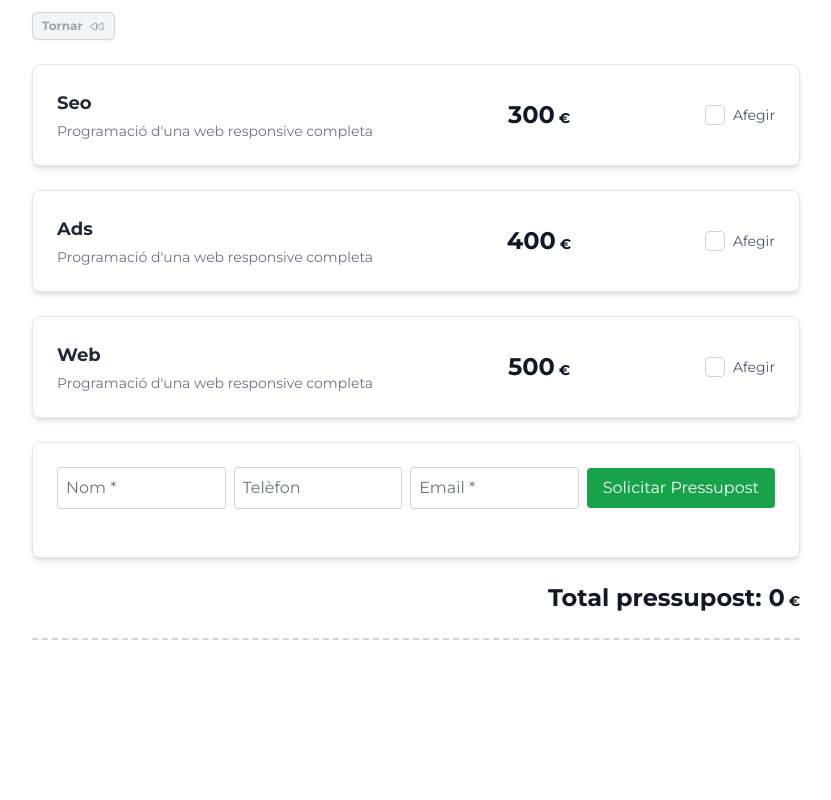
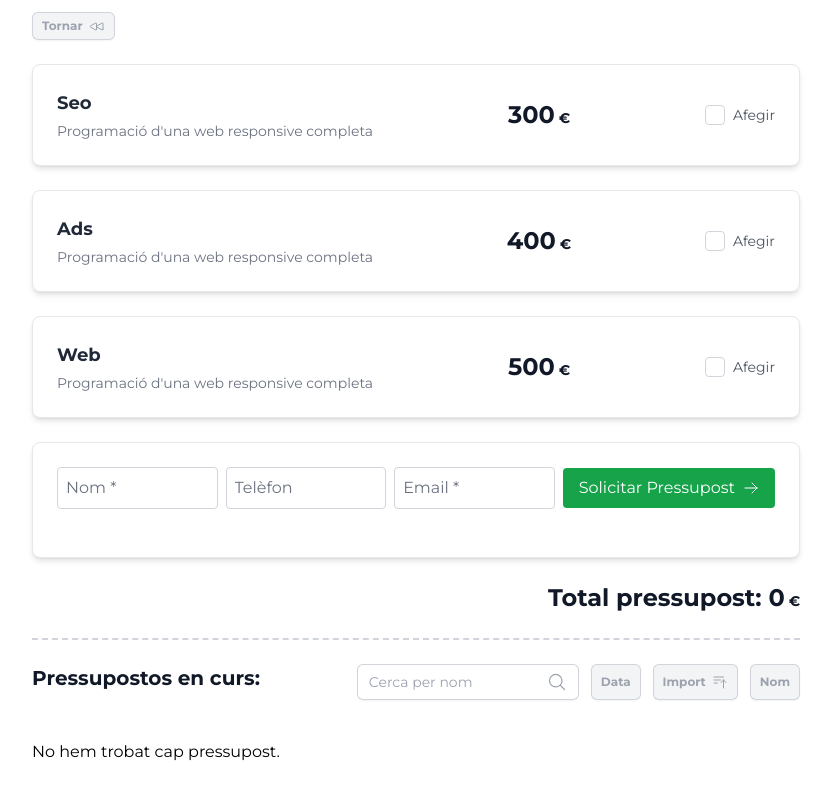
Before and after one commit to gogamar/pressupostos, a React (Vite) app: page /calculadora in a window 1280 px wide. Shown: the part 304-1104 px from the top of the page, without its empty margins (224-1055 px from the left). Before the commit the page ends 1000 px from the top, so only its background shows below. Built offline with nearby package versions, Linux system fonts and the light colour scheme.

Commit message:
Add search input

```diff
--- a/src/components/QuoteList.jsx
+++ b/src/components/QuoteList.jsx
@@ -1,35 +1,49 @@
 import { useState } from "react";
-
 import { getSortedQuotes } from "../utils/sortUtils";
 
 import Button from "./Button";
-
-import { TrashIcon } from "@heroicons/react/24/outline";
-import { ChevronDownIcon } from "@heroicons/react/24/outline";
+import { TrashIcon, MagnifyingGlassIcon, BarsArrowDownIcon, BarsArrowUpIcon } from "@heroicons/react/24/outline";
 
 export default function QuoteList({ quotes, clearLocalStorage }) {
   const [sortBy, setSortBy] = useState("amount");
+  const [sortDirection, setSortDirection] = useState("asc");
+
+  const [searchQuery, setSearchQuery] = useState("");
+  const filteredQuotes = quotes.filter((quote) => quote.clientName.toLowerCase().includes(searchQuery.toLowerCase()));
+
+  const handleSort = (sortType) => {
+    if (sortBy === sortType) {
+      // If the same field is clicked again, toggle the direction
+      setSortDirection(sortDirection === "asc" ? "desc" : "asc");
+    } else {
+      // If a different field is clicked, reset direction to ascending
+      setSortBy(sortType);
+      setSortDirection("asc");
+    }
+  };
 
   return (
     <>
-      {quotes && quotes.length > 0 && (
-        <>
-          <div className="flex justify-between">
-            <h3 className="text-xl font-semibold text-gray-900">Pressupostos en curs:</h3>
+      <div className="flex flex-col md:flex-row justify-between mb-4 gap-4">
+        <h3 className="text-xl font-semibold text-gray-900">Pressupostos en curs:</h3>
 
-            <div className="mb-4 flex gap-3">
-              <Button text="Data" icon={ChevronDownIcon} onClick={() => setSortBy("date")} />
-              <Button text="Import" icon={ChevronDownIcon} onClick={() => setSortBy("amount")} />
-              <Button text="Nom" icon={ChevronDownIcon} onClick={() => setSortBy("name")} />
+        <div className="mb-4 flex gap-3">
+          <div className="relative rounded-md shadow-sm">
+            <input value={searchQuery} onChange={(e) => setSearchQuery(e.target.value)} type="text" placeholder="Cerca per nom" className="block w-full rounded-md border-0 py-1.5 pr-10 text-gray-900 ring-1 ring-inset ring-gray-300 placeholder:text-gray-400 focus:ring-2 focus:ring-inset focus:ring-grey-600 sm:text-sm/6" />
+            <div className="pointer-events-none absolute inset-y-0 right-0 flex items-center pr-3">
+              <MagnifyingGlassIcon aria-hidden="true" className="h-5 w-5 text-gray-400" />
             </div>
           </div>
-          <Button text="Esborrar tots" icon={TrashIcon} onClick={clearLocalStorage} />
-        </>
-      )}
 
-      {getSortedQuotes(quotes, sortBy).map((quote, index) => {
+          <Button text="Data" icon={sortBy === "date" ? (sortDirection === "asc" ? BarsArrowUpIcon : BarsArrowDownIcon) : null} onClick={() => handleSort("date")} />
+          <Button text="Import" icon={sortBy === "amount" ? (sortDirection === "asc" ? BarsArrowUpIcon : BarsArrowDownIcon) : null} onClick={() => handleSort("amount")} />
+          <Button text="Nom" icon={sortBy === "name" ? (sortDirection === "asc" ? BarsArrowUpIcon : BarsArrowDownIcon) : null} onClick={() => handleSort("name")} />
+        </div>
+      </div>
+
+      {getSortedQuotes(filteredQuotes, sortBy, sortDirection).map((quote, index) => {
         return (
-          <div key={index} className="card flex justify-between mb-4">
+          <div key={quote.clientEmail || index} className="card flex justify-between mb-4">
             <div>
               <div className="font-bold text-gray-900 text-xl">{quote.clientName}</div>
               <div className="text-gray-500">{quote.clientEmail}</div>
@@ -38,8 +52,8 @@ export default function QuoteList({ quotes, clearLocalStorage }) {
             </div>
             <div>
               <div className="font-bold text-gray-900 text-xl">Serveis contractats</div>
-              {quote.services.map((service, index) => (
-                <div key={index}>
+              {quote.services.map((service) => (
+                <div key={service.label}>
                   <li>
                     {service.label}{" "}
                     {(service.pages || service.languages) && (
@@ -73,6 +87,14 @@ export default function QuoteList({ quotes, clearLocalStorage }) {
           </div>
         );
       })}
+
+      {filteredQuotes.length > 0 ? (
+        <>
+          <Button text="Esborrar tots" icon={TrashIcon} onClick={clearLocalStorage} />
+        </>
+      ) : (
+        <div>No hem trobat cap pressupost.</div>
+      )}
     </>
   );
 }
--- a/src/pages/ServiceCalculator.jsx
+++ b/src/pages/ServiceCalculator.jsx
@@ -1,14 +1,18 @@
 import { useState } from "react";
 import { Link } from "react-router-dom";
 import { useLocalStorage } from "../hooks/useLocalStorage";
+
+import { services } from "../data/servicesData";
+
+import { calculateWebCost, calculateTotal } from "../utils/serviceUtils";
+import { validateSelectedServices, validateClientName, validateClientEmail } from "../utils/validationUtils";
+
 import ServiceCard from "../components/ServiceCard";
 import QuoteList from "../components/QuoteList";
 import Alert from "../components/Alert";
 import Button from "../components/Button";
-import { BackwardIcon } from "@heroicons/react/24/outline";
-import { services } from "../data/servicesData";
-import { calculateWebCost, calculateTotal } from "../utils/serviceUtils";
-import { validateSelectedServices, validateClientName, validateClientEmail } from "../utils/validationUtils";
+
+import { BackwardIcon, ArrowRightIcon } from "@heroicons/react/24/outline";
 
 export default function ServiceCalculator() {
   const [selectedServices, setSelectedServices] = useState({
@@ -159,8 +163,8 @@ export default function ServiceCalculator() {
                 placeholder="Email *"
                 className="p-2 border border-gray-300 rounded w-full"
               />
-              <button type="submit" className="px-4 py-2 bg-green-600 text-white rounded hover:bg-green-700 text-nowrap">
-                Solicitar Pressupost
+              <button type="submit" className="px-4 py-2 bg-green-600 text-white rounded hover:bg-green-700 flex items-center text-nowrap">
+                Solicitar Pressupost <ArrowRightIcon className="ms-2 w-4 h-4" aria-hidden="true" />
               </button>
             </div>
           </form>
--- a/src/utils/sortUtils.js
+++ b/src/utils/sortUtils.js
@@ -1,16 +1,18 @@
-export const sortByAmount = (a, b) => a.total - b.total
-export const sortByDate = (a, b) => new Date(a.date) - new Date(b.date)
-export const sortByName = (a, b) => a.clientName.localeCompare(b.clientName)
+export const sortByAmount = (a, b, direction) => (direction === "asc" ? a.total - b.total : b.total - a.total);
 
-export const getSortedQuotes = (quotes, sortBy) => {
+export const sortByDate = (a, b, direction) => (direction === "asc" ? new Date(a.date) - new Date(b.date) : new Date(b.date) - new Date(a.date));
+
+export const sortByName = (a, b, direction) => (direction === "asc" ? a.clientName.localeCompare(b.clientName) : b.clientName.localeCompare(a.clientName));
+
+export const getSortedQuotes = (quotes, sortBy, sortDirection) => {
   switch (sortBy) {
-    case 'date':
-      return [...quotes].sort(sortByDate)
-    case 'amount':
-      return [...quotes].sort(sortByAmount)
-    case 'name':
-      return [...quotes].sort(sortByName)
+    case "date":
+      return [...quotes].sort((a, b) => sortByDate(a, b, sortDirection));
+    case "amount":
+      return [...quotes].sort((a, b) => sortByAmount(a, b, sortDirection));
+    case "name":
+      return [...quotes].sort((a, b) => sortByName(a, b, sortDirection));
     default:
-      return quotes
+      return quotes;
   }
-}
+};
```
